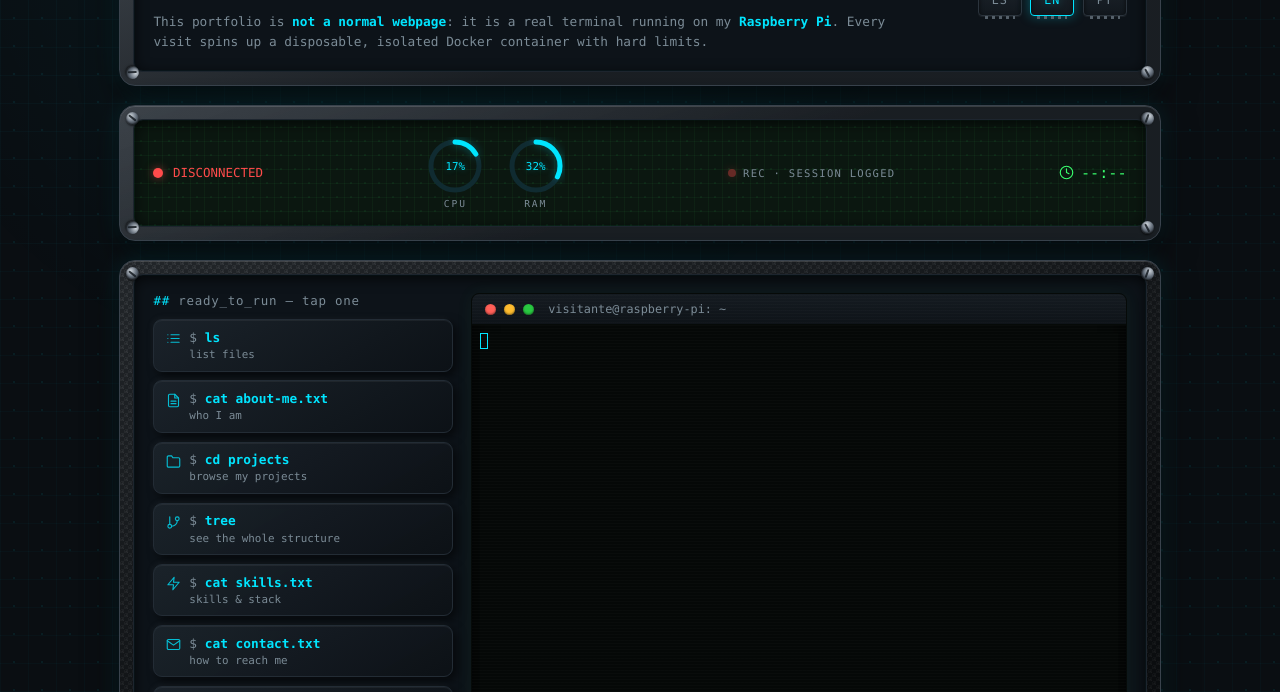
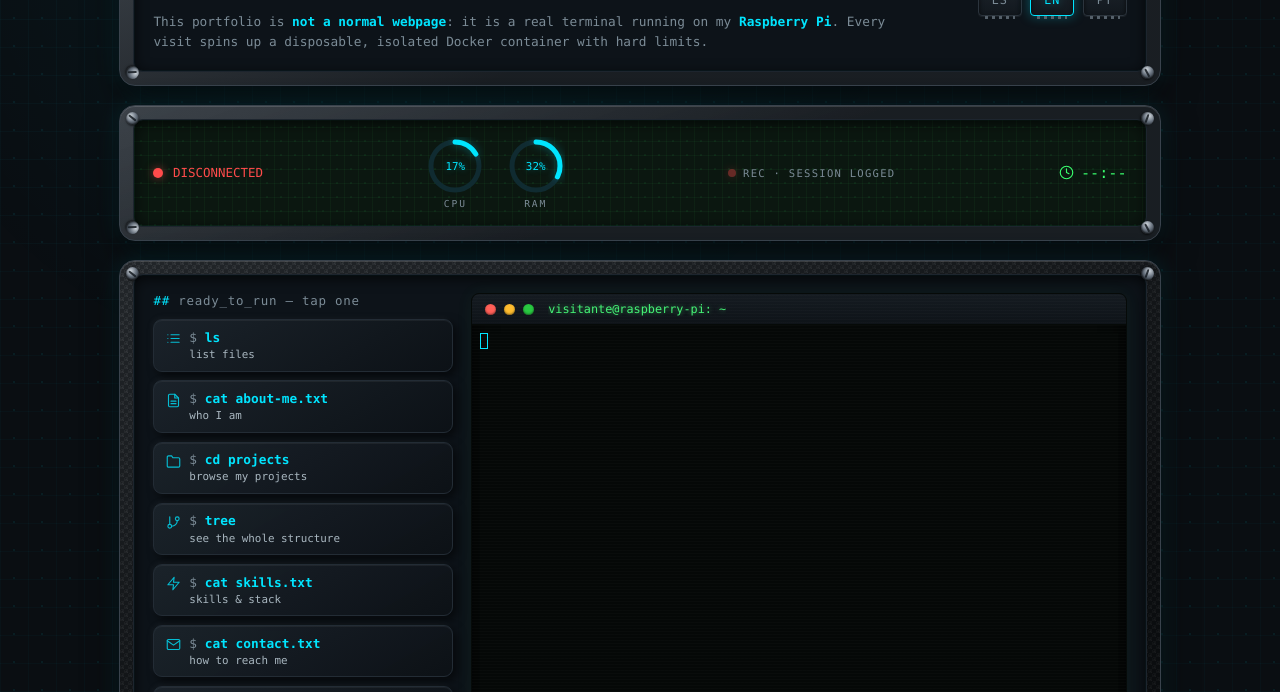
Before and after one commit to gersonrivera27/portfolio-terminal, a plain HTML site: page public/index.html in a window 1280 px wide. Shown: the part 108-800 px from the top of the page. Drawn offline with Linux system fonts and the light colour scheme; no server answers; a web font is replaced by a local one.

Commit message:
Frontend42

```diff
--- a/public/index.html
+++ b/public/index.html
@@ -26,6 +26,7 @@
     --metal-hi: #39424c;
     --text: #d7e6ee;
     --muted: #7b8b96;
+    --muted-light: #a9b7c0; /* descripciones secundarias: mismo tinte, +contraste (~8:1 sobre --panel) */
     --neon: #00e5ff;
     --neon-dim: rgba(0, 229, 255, .35);
     --neon-faint: rgba(0, 229, 255, .12);
@@ -224,7 +225,7 @@
   .cmd-btn:hover .ico { opacity: 1; filter: drop-shadow(0 0 4px var(--neon-dim)); }
   .cmd-btn .c { display: block; color: var(--neon); font-weight: 600; font-size: .8rem; transition: text-shadow .15s; }
   .cmd-btn .c::before { content: '$ '; color: var(--muted); font-weight: 400; }
-  .cmd-btn .d { display: block; color: var(--muted); font-size: .68rem; margin-top: .2rem; }
+  .cmd-btn .d { display: block; color: var(--muted-light); font-size: .68rem; margin-top: .2rem; }
   .note { color: var(--muted); font-size: .74rem; margin-top: .8rem; line-height: 1.6; }
 
   .term-side { display: flex; flex-direction: column; min-width: 0; }
@@ -245,8 +246,19 @@
   }
   .dot { width: 11px; height: 11px; border-radius: 50%; flex-shrink: 0; box-shadow: inset 0 -1px 2px rgba(0,0,0,.5); }
   .dot.r { background: #ff5f57; } .dot.y { background: #febc2e; } .dot.g { background: #28c840; }
-  .term-title { color: var(--muted); font-size: .74rem; margin-left: .4rem; white-space: nowrap; overflow: hidden; text-overflow: ellipsis; }
+  .term-title {
+    color: var(--term-green); font-size: .74rem; margin-left: .4rem;
+    white-space: nowrap; overflow: hidden; text-overflow: ellipsis;
+    text-shadow: 0 0 5px rgba(69, 243, 118, .5);
+  }
   #terminal { padding: .5rem; height: clamp(300px, 48vh, 430px); }
+  /* Glow CRT: este build usa el DOM renderer de xterm.js (spans reales, no
+     canvas), así que text-shadow actúa directo sobre los glyphs — fósforo
+     verde sutil, sin perder nitidez. Si algún día se activa el addon Canvas
+     o WebGL, cambiar a filter: drop-shadow(...) sobre el <canvas>. */
+  #terminal .xterm-rows {
+    text-shadow: 0 0 5px rgba(69, 243, 118, .5);
+  }
   .status-row { display: flex; align-items: center; flex-wrap: wrap; gap: .8rem; margin-top: .6rem; font-size: .76rem; color: var(--muted); }
   #reconnect {
     display: none; font: inherit; font-size: .76rem; cursor: pointer;
```
